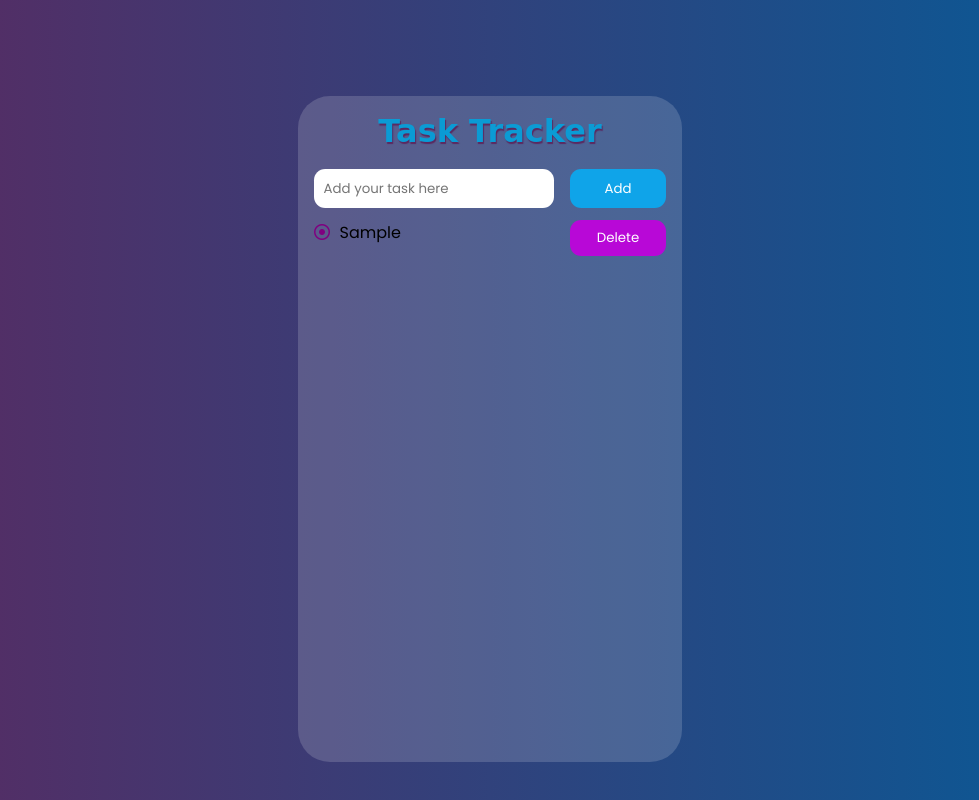
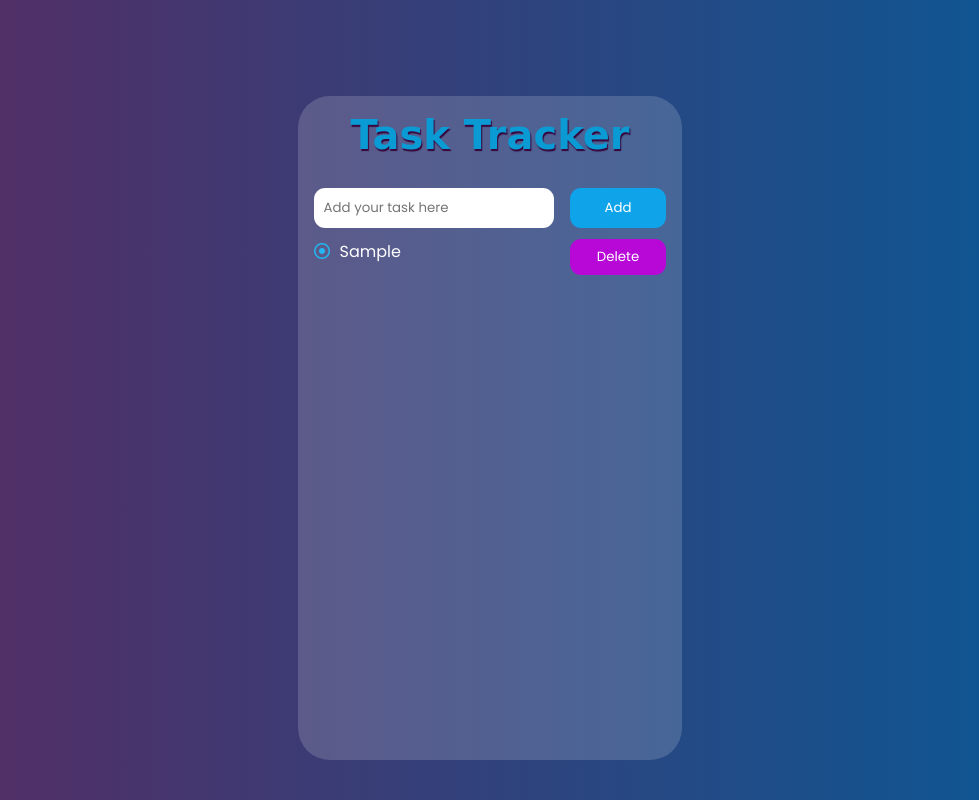
Before and after one commit to tapadyoti/Todo-list, a plain HTML site: page index.html in a window 1280 px wide. Both pictures are taken after typing "Sample" into the empty fields and a click on the button "Add". Shown: the whole page, without its empty margins (150-1129 px from the left). Drawn offline with Linux system fonts and the light colour scheme.

Commit message:
update style.css

```diff
--- a/style.css
+++ b/style.css
@@ -6,7 +6,7 @@
 }
 body{
     color: white;
-    min-height: 100vh;
+    height: 100vh;
     width: 100vw;
     background-image: linear-gradient(to right, #5b2960, #065b98);
     display: flex;
@@ -15,18 +15,18 @@ body{
 .container{
     background-color: rgba(255, 255, 255, 0.162);
     margin-top: 6rem;
-
-      width: 24rem;
-     border-radius: 2rem;
-      padding: 1rem 1rem 1rem 1rem;
-      margin-bottom: 2.4rem;
+    width: 24rem;
+    border-radius: 2rem;
+    padding: 1rem 1rem 1rem 1rem;
+    margin-bottom: 2.5rem;
 }
 .container h2{
     font-family: "Playwrite AU QLD", cursive;
-    font-size: 2rem;
+    font-size: 2.5rem;
     text-align: center;
     color: rgb(11, 155, 212);
-    text-shadow: 1px 2px 1px #5b2960;
+    text-shadow: 1px 2px 1px #37043b;
+    margin-bottom: 1.9rem;
 }
 .add-items{
     margin-top: 1.2rem;
@@ -60,7 +60,7 @@ body{
     justify-content: space-between;
 }
 .item span{
-    color: black;
+    color: white;
     cursor: pointer;
 }
 .listContainer ul{
@@ -73,7 +73,7 @@ body{
     color: black;
 }
 .itemchecked::before{
-    color: purple;
+    color: rgb(244, 29, 93);
     padding-right: .6rem;
     font-family: "Font Awesome 5 Free";
     content: "\f058";
@@ -81,7 +81,7 @@ body{
 
 
 ul .item::before{
-    color: purple;
+    color: rgb(35, 182, 240);
     padding-right: .6rem;
     font-family: "Font Awesome 5 Free";
     content: "\f192";
@@ -104,4 +104,7 @@ ul .item::before{
     .container{
         width: 20rem;
     }
+    .add-items input{
+        width: 11rem;
+    }
 }
```
